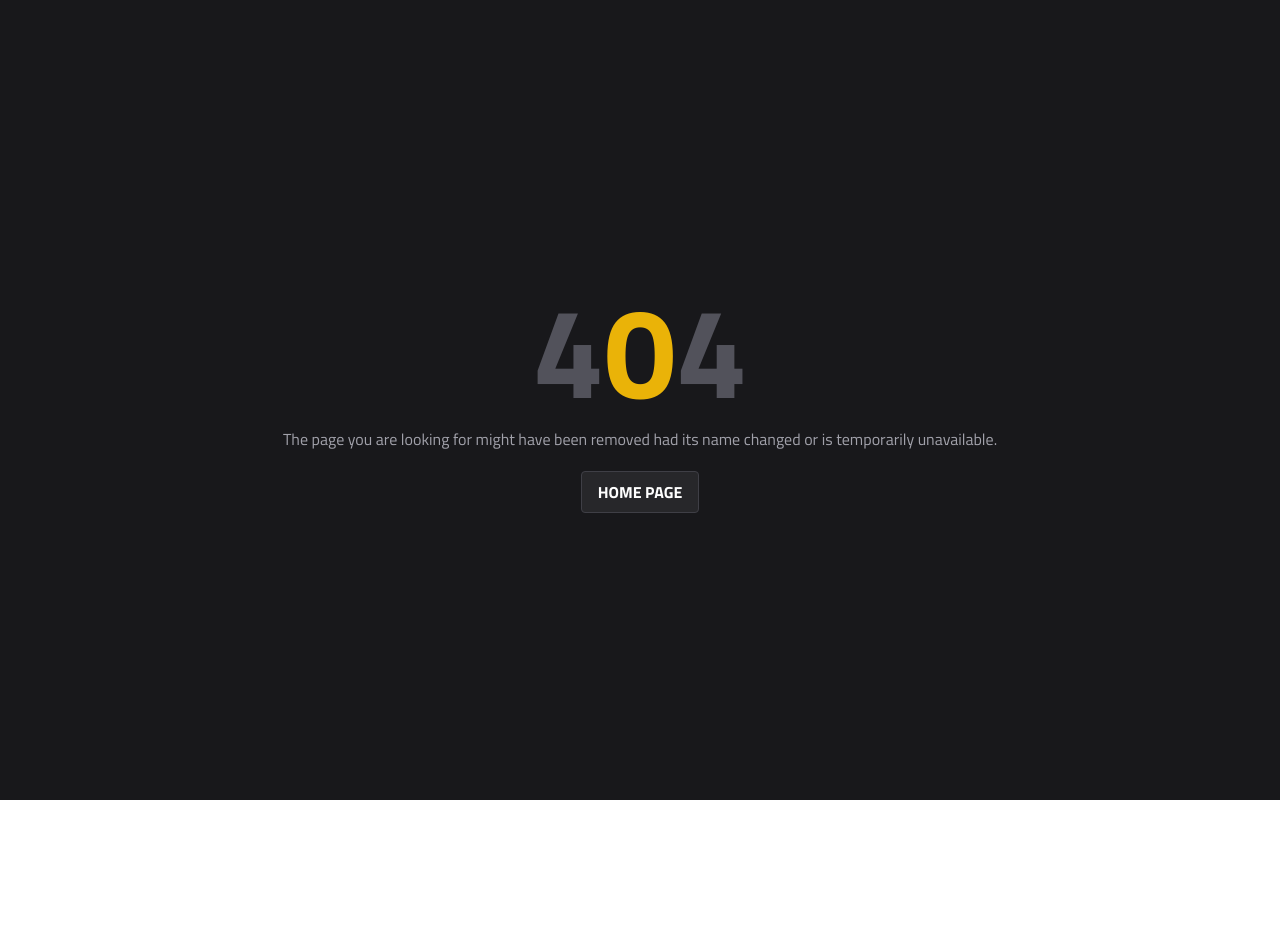
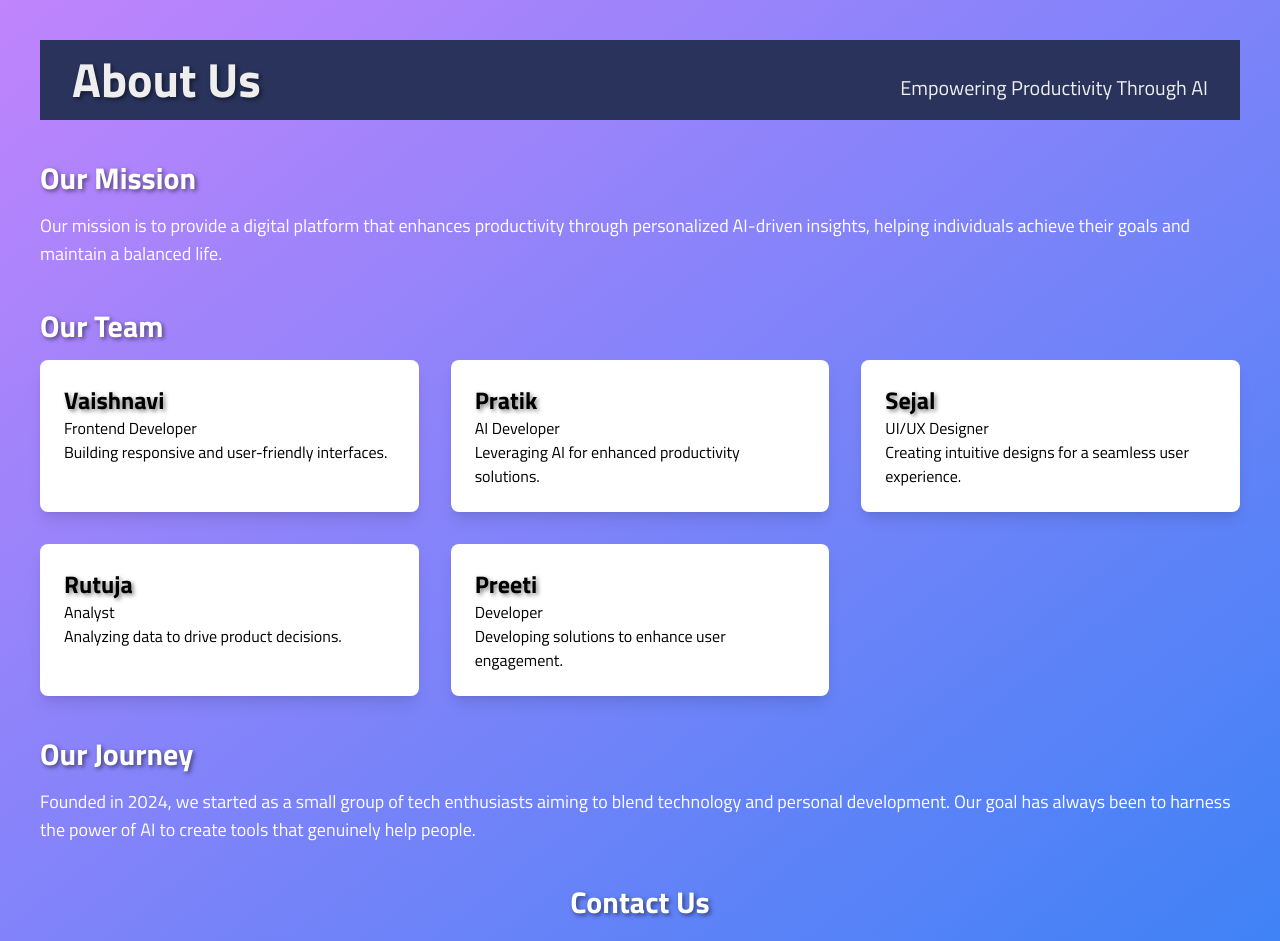
Before and after one commit to pratikmagdum4/AI-Journal-Task-Management-Platform-UI, a React (Vite) app: page /about in a window 1280 px wide. Before the commit this address had no page. Shown: the top 941 px of the page. Before the commit the page ends 800 px from the top, so only its background shows below. Built offline with nearby package versions, Linux system fonts and the light colour scheme.

Commit message:
Updated About Us page with team member details

```diff
--- a/src/App.jsx
+++ b/src/App.jsx
@@ -3,6 +3,7 @@ import HomePage from './pages/Home/Home';
 import Login from './pages/Login/Login';
 import Signup from './pages/Signup/Signup';
 import StudentDashboard from './pages/User/StudentDashboard';
+import AboutUs from './pages/AboutUs'; // Import AboutUs component
 import { BrowserRouter, Routes, Route } from 'react-router-dom';
 import PrivateRoute from './components/services/PrivateRoute';
 import ErrorPage from './components/ui/Error';
@@ -19,9 +20,10 @@ function App() {
           <Route path="/" element={<HomePage />} /> {/* Home page route */}
           <Route path="/login" element={<Login />} /> {/* Login route */}
           <Route path="/signup" element={<Signup />} /> {/* Signup route */}
-          <Route path="/login/t" element={<TaskInputForm />} /> Signup route
-          <Route path="/c" element={<ContactPage />} /> {/* Signup route */}
-          <Route path="/l" element={<Loader2 />} /> {/* Signup route */}
+          <Route path="/about" element={<AboutUs />} /> {/* About Us route */}
+          <Route path="/login/t" element={<TaskInputForm />} /> {/* Task input route */}
+          <Route path="/c" element={<ContactPage />} /> {/* Contact page route */}
+          <Route path="/l" element={<Loader2 />} /> {/* Loader route */}
 
           {/* Private route for the Student Dashboard (protected and role-based) */}
           <Route
--- /dev/null
+++ b/src/pages/AboutUs.css
@@ -0,0 +1,11 @@
+.about-us {
+  background: linear-gradient(to bottom right, #6a0dad, #4b0082);
+}
+
+h1, h2, h3 {
+  text-shadow: 2px 2px 4px rgba(0, 0, 0, 0.5);
+}
+
+section {
+  margin: 20px 0;
+}
--- /dev/null
+++ b/src/pages/AboutUs.jsx
@@ -0,0 +1,74 @@
+import React from 'react';
+import './AboutUs.css'; // Import your CSS file for styling
+
+function AboutUs() {
+  return (
+    <div className="about-us min-h-screen bg-gradient-to-br from-purple-400 to-blue-500 text-white p-10">
+      <header className="text-center mb-10">
+        <h1 className="text-5xl font-bold">About Us</h1>
+        <p className="text-xl mt-4">Empowering Productivity Through AI</p>
+      </header>
+
+      <section className="our-mission mb-10">
+        <h2 className="text-3xl font-semibold mb-4">Our Mission</h2>
+        <p className="text-lg">
+          Our mission is to provide a digital platform that enhances productivity
+          through personalized AI-driven insights, helping individuals achieve their
+          goals and maintain a balanced life.
+        </p>
+      </section>
+
+      <section className="our-team mb-10">
+        <h2 className="text-3xl font-semibold mb-4">Our Team</h2>
+        <div className="grid grid-cols-1 md:grid-cols-3 gap-8">
+          {/* Team Member 1 */}
+          <div className="bg-white text-black p-6 rounded-lg shadow-lg">
+            <h3 className="text-2xl font-bold">Vaishnavi</h3>
+            <p>Frontend Developer</p>
+            <p>Building responsive and user-friendly interfaces.</p>
+          </div>
+          {/* Team Member 2 */}
+          <div className="bg-white text-black p-6 rounded-lg shadow-lg">
+            <h3 className="text-2xl font-bold">Pratik</h3>
+            <p>AI Developer</p>
+            <p>Leveraging AI for enhanced productivity solutions.</p>
+          </div>
+          {/* Team Member 3 */}
+          <div className="bg-white text-black p-6 rounded-lg shadow-lg">
+            <h3 className="text-2xl font-bold">Sejal</h3>
+            <p>UI/UX Designer</p>
+            <p>Creating intuitive designs for a seamless user experience.</p>
+          </div>
+          {/* Team Member 4 */}
+          <div className="bg-white text-black p-6 rounded-lg shadow-lg">
+            <h3 className="text-2xl font-bold">Rutuja</h3>
+            <p>Analyst</p>
+            <p>Analyzing data to drive product decisions.</p>
+          </div>
+          {/* Team Member 5 */}
+          <div className="bg-white text-black p-6 rounded-lg shadow-lg">
+            <h3 className="text-2xl font-bold">Preeti</h3>
+            <p>Developer</p>
+            <p>Developing solutions to enhance user engagement.</p>
+          </div>
+        </div>
+      </section>
+
+      <section className="our-journey mb-10">
+        <h2 className="text-3xl font-semibold mb-4">Our Journey</h2>
+        <p className="text-lg">
+          Founded in 2024, we started as a small group of tech enthusiasts aiming
+          to blend technology and personal development. Our goal has always been to
+          harness the power of AI to create tools that genuinely help people.
+        </p>
+      </section>
+
+      <footer className="text-center">
+        <h2 className="text-3xl font-semibold mb-4">Contact Us</h2>
+        <p className="text-lg">For inquiries, reach us at: <a href="mailto:info@aijournal.com" className="underline">info@aijournal.com</a></p>
+      </footer>
+    </div>
+  );
+}
+
+export default AboutUs;
--- a/src/pages/Home/Home.jsx
+++ b/src/pages/Home/Home.jsx
@@ -71,7 +71,14 @@ function HomePage() {
               <h4 className="text-xl font-bold mb-4">Daily Journaling with AI Analysis</h4>
               <p>Track your thoughts and activities daily. Get AI-powered insights on your productivity and well-being.</p>
             </div>
-            {/* Add other feature cards here */}
+            <div className="bg-white p-6 shadow-lg rounded-lg transition duration-300 hover:shadow-xl">
+              <h4 className="text-xl font-bold mb-4">Goal Tracking & Recommendations</h4>
+              <p>Set and track your goals with AI assistance. Receive personalized recommendations to stay on track.</p>
+            </div>
+            <div className="bg-white p-6 shadow-lg rounded-lg transition duration-300 hover:shadow-xl">
+              <h4 className="text-xl font-bold mb-4">Productivity Insights & Trends</h4>
+              <p>Analyze your productivity patterns over time. Get insights on trends to optimize your daily routines.</p>
+            </div>
           </div>
         </div>
       </section>
--- a/src/pages/Navbar/Navbar.jsx
+++ b/src/pages/Navbar/Navbar.jsx
@@ -1,53 +1,46 @@
 import { useRef } from "react";
 import { FaBars, FaTimes } from "react-icons/fa";
-import { useDispatch, useSelector } from "react-redux"; // Import Redux hooks
-import { logOut } from "../../redux/authSlice"; // Import updated logOut action
-import { useNavigate } from 'react-router-dom'; // For navigation after logout
+import { useDispatch, useSelector } from "react-redux";
+import { logOut } from "../../redux/authSlice";
+import { useNavigate } from 'react-router-dom';
 import "../../components/styles/navbar.css";
-import { Link } from "react-router-dom"; // Import Link
+import { Link } from "react-router-dom";
 
 function Navbar() {
     const navRef = useRef();
     const dispatch = useDispatch();
     const navigate = useNavigate();
+    const isAuthenticated = useSelector((state) => state.auth?.isAuthenticated ?? false);
 
-    // Get authentication state from Redux
-    // const isAuthenticated = useSelector((state) => state.auth.isAuthenticated);
-    const isAuthenticated = useSelector((state) => state.auth.isAuthenticated);
-
-    // Toggle Navbar responsiveness
     const showNavbar = () => {
         navRef.current.classList.toggle("responsive_nav");
     };
 
-    // Handle logout
     const handleLogout = () => {
-        dispatch(logOut()); // Dispatch the logOut action from authSlice
-        navigate('/login'); // Redirect to login after logout
+        dispatch(logOut());
+        navigate('/login');
     };
 
     return (
         <header>
             <h3>LOGO</h3>
             <nav ref={navRef}>
-                <Link to="/">Home</Link> {/* Replaced with Link */}
+                <Link to="/">Home</Link>
                 {/* Conditionally render based on authentication status */}
                 {!isAuthenticated ? (
                     <>
-                        <Link to="/login">Login</Link> {/* Replaced with Link */}
-                        <Link to="/signup">SignUp</Link> {/* Replaced with Link */}
+                        <Link to="/login">Login</Link>
+                        <Link to="/signup">SignUp</Link>
                     </>
                 ) : (
                     <>
-                        <Link to="/login/u">Dashboard</Link> {/* Replaced with Link */}
-                        <Link to="/login/t">Tasks</Link> {/* Replaced with Link */}
-                        <button className="logout-btn" onClick={handleLogout}>
-                            Logout
-                        </button>
+                        <Link to="/login/u">Dashboard</Link>
+                        <Link to="/login/t">Tasks</Link>
+                        <button className="logout-btn" onClick={handleLogout}>Logout</button>
                     </>
                 )}
-                <Link to="/">About Us</Link> {/* Replaced with Link */}
-                <Link to="/c">Contact</Link> {/* Replaced with Link */}
+                <Link to="/about">About Us</Link> {/* Ensure this is correctly pointing to About Us */}
+                <Link to="/c">Contact</Link>
                 <button className="nav-btn nav-close-btn" onClick={showNavbar}>
                     <FaTimes />
                 </button>
--- a/src/redux/authSlice.js
+++ b/src/redux/authSlice.js
@@ -119,14 +119,16 @@ export default authSlice.reducer;
 export { loadState };
 
 // Selectors
-export const selectCurrentUser = (state) => state.auth.currentUser;
-export const selectCurrentToken = (state) => state.auth.token;
-export const selectCurrentUid = (state) => state.auth.Uid;
-export const selectCurrentName = (state) => state.auth.Name;
-export const selectCurrentRole = (state) => state.auth.Role;
-export const selectCurrentDept = (state) => state.auth.Dept;
-export const selectAllUsers = (state) => state.auth.users;
-export const isAuthenticated = (state) => state.auth.isAuthenticated;
+// Selectors with optional chaining to avoid undefined errors
+export const selectCurrentUser = (state) => state.auth?.currentUser ?? null;
+export const selectCurrentToken = (state) => state.auth?.token ?? null;
+export const selectCurrentUid = (state) => state.auth?.Uid ?? null;
+export const selectCurrentName = (state) => state.auth?.Name ?? null;
+export const selectCurrentRole = (state) => state.auth?.Role ?? null;
+export const selectCurrentDept = (state) => state.auth?.Dept ?? null;
+export const selectAllUsers = (state) => state.auth?.users ?? [];
+export const isAuthenticated = (state) => state.auth?.isAuthenticated ?? false;
+
 
 // Action to set users manually
 export const setUsers = (users) => ({
```
